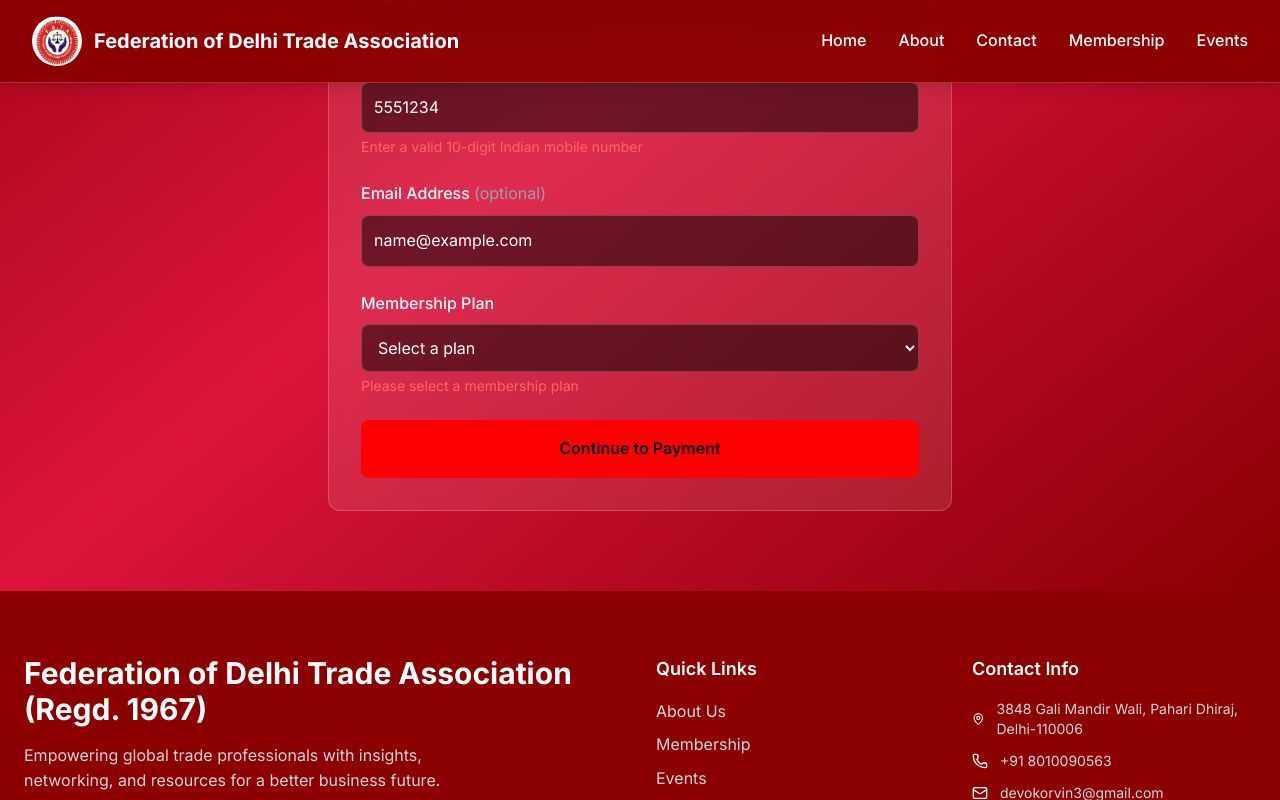
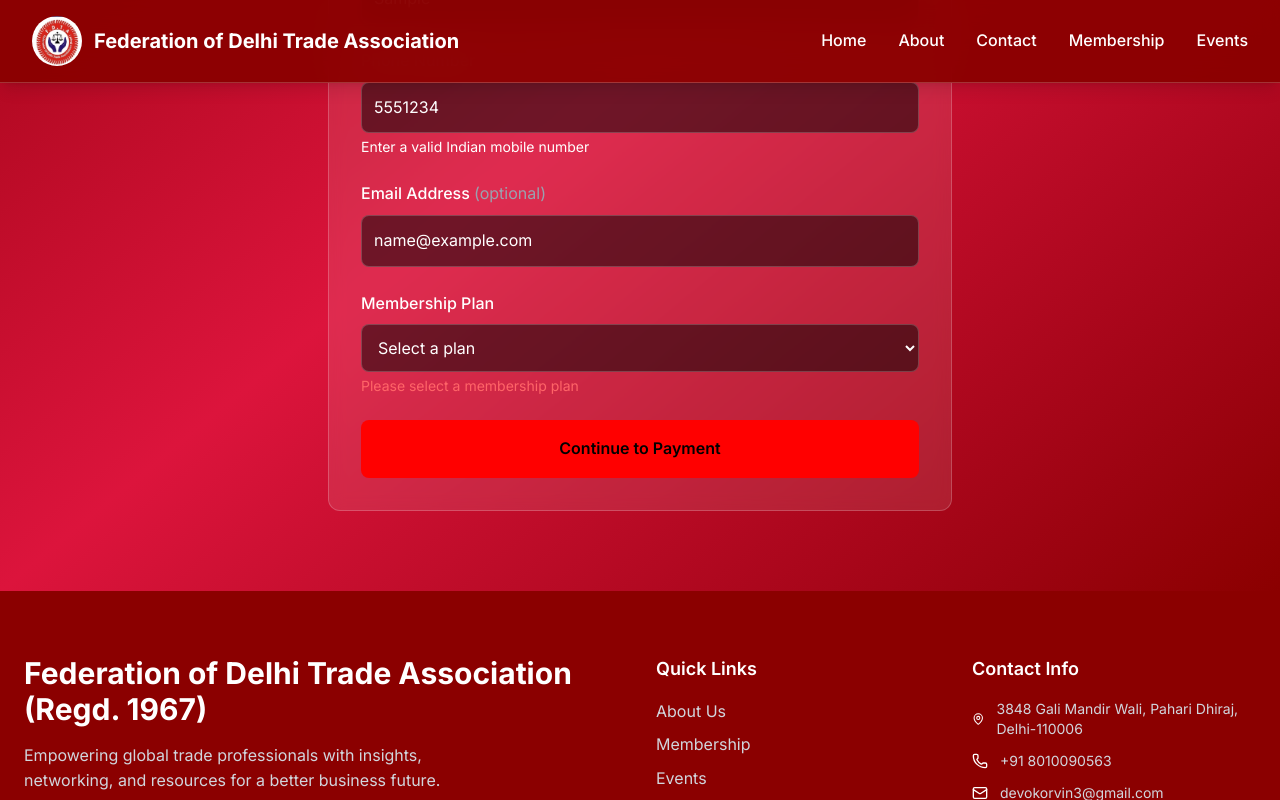
Before and after one commit to Jain-Akshat02/FDTA, a Next.js app: page /paynow in a window 1280 px wide. Both pictures are taken after typing "Sample", "5551234", "name@example.com" into the empty fields and a click on the button "Continue to Payment". Shown: the part 547-1347 px from the top of the page. Built offline with nearby package versions, Linux system fonts and the light colour scheme.

Commit message:
fixed ui

```diff
--- a/src/app/paynow/page.tsx
+++ b/src/app/paynow/page.tsx
@@ -57,9 +57,11 @@
     }
     if (!userInfo.phone.trim()) {
       newErrors.phone = "Phone number is required";
-    } else if (!/^[6-9]\d{9}$/.test(userInfo.phone.replace(/\s/g, ""))) {
-      newErrors.phone = "Enter a valid 10-digit Indian mobile number";
-    }
+    } else if (
+  !/^(0?[6-9]\d{9})$/.test(userInfo.phone.replace(/\s/g, ""))
+) {
+  newErrors.phone = "Enter a valid Indian mobile number";
+}
     if (!userInfo.membershipPlan) {
       newErrors.membershipPlan = "Please select a membership plan";
     }
@@ -169,7 +171,7 @@
                   className="w-full p-3 bg-black/50 border border-white/20 rounded-lg text-white placeholder-gray-400 focus:border-accent focus:outline-none transition-colors"
                 />
                 {errors.fullName && (
-                  <p className="text-red-400 text-sm mt-1">{errors.fullName}</p>
+                  <p className="text-white text-sm mt-1">{errors.fullName}</p>
                 )}
               </div>
 
@@ -191,7 +193,7 @@
                   className="w-full p-3 bg-black/50 border border-white/20 rounded-lg text-white placeholder-gray-400 focus:border-accent focus:outline-none transition-colors"
                 />
                 {errors.phone && (
-                  <p className="text-red-400 text-sm mt-1">{errors.phone}</p>
+                  <p className="text-white text-sm mt-1">{errors.phone}</p>
                 )}
               </div>
 
```
